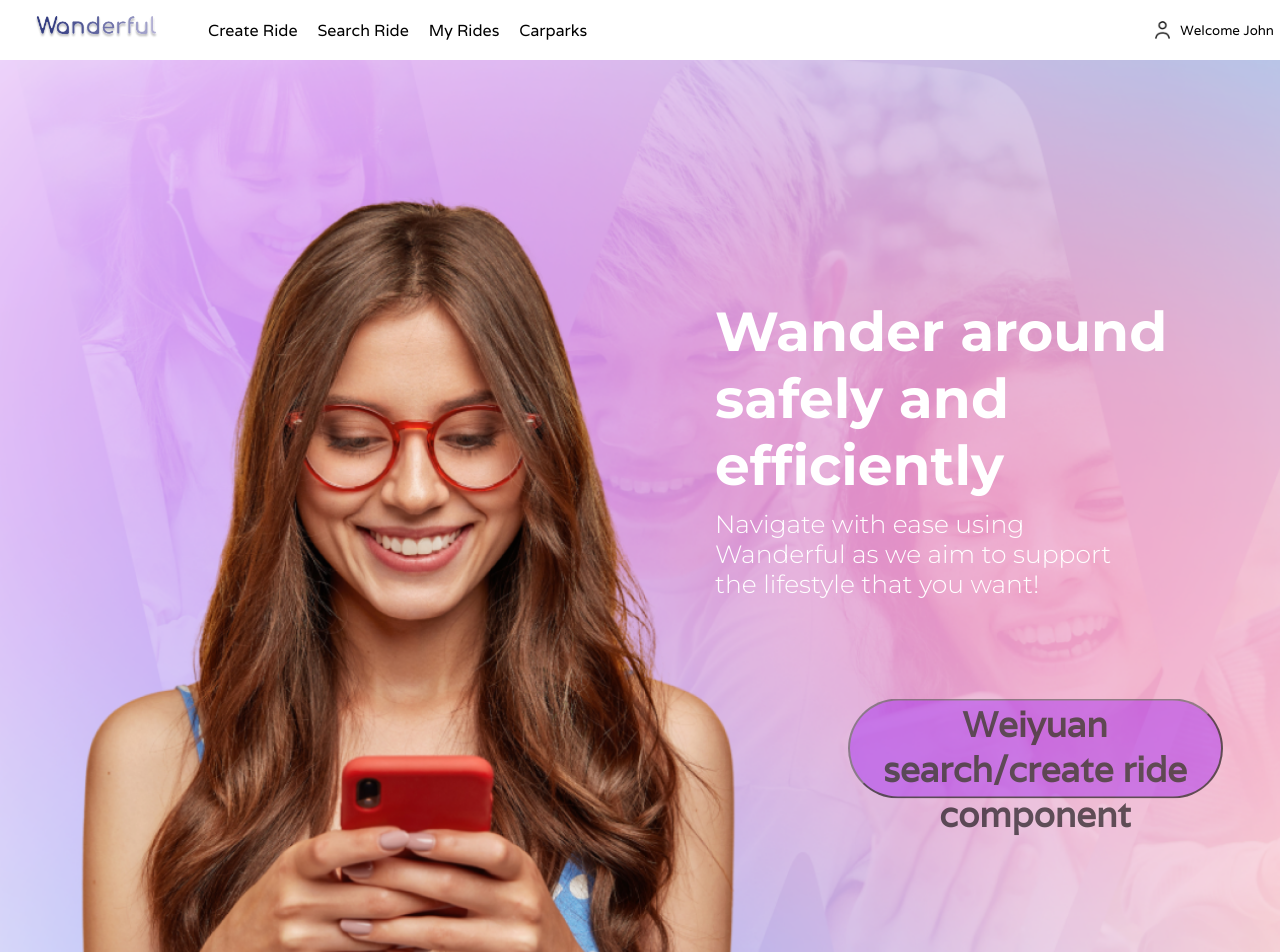
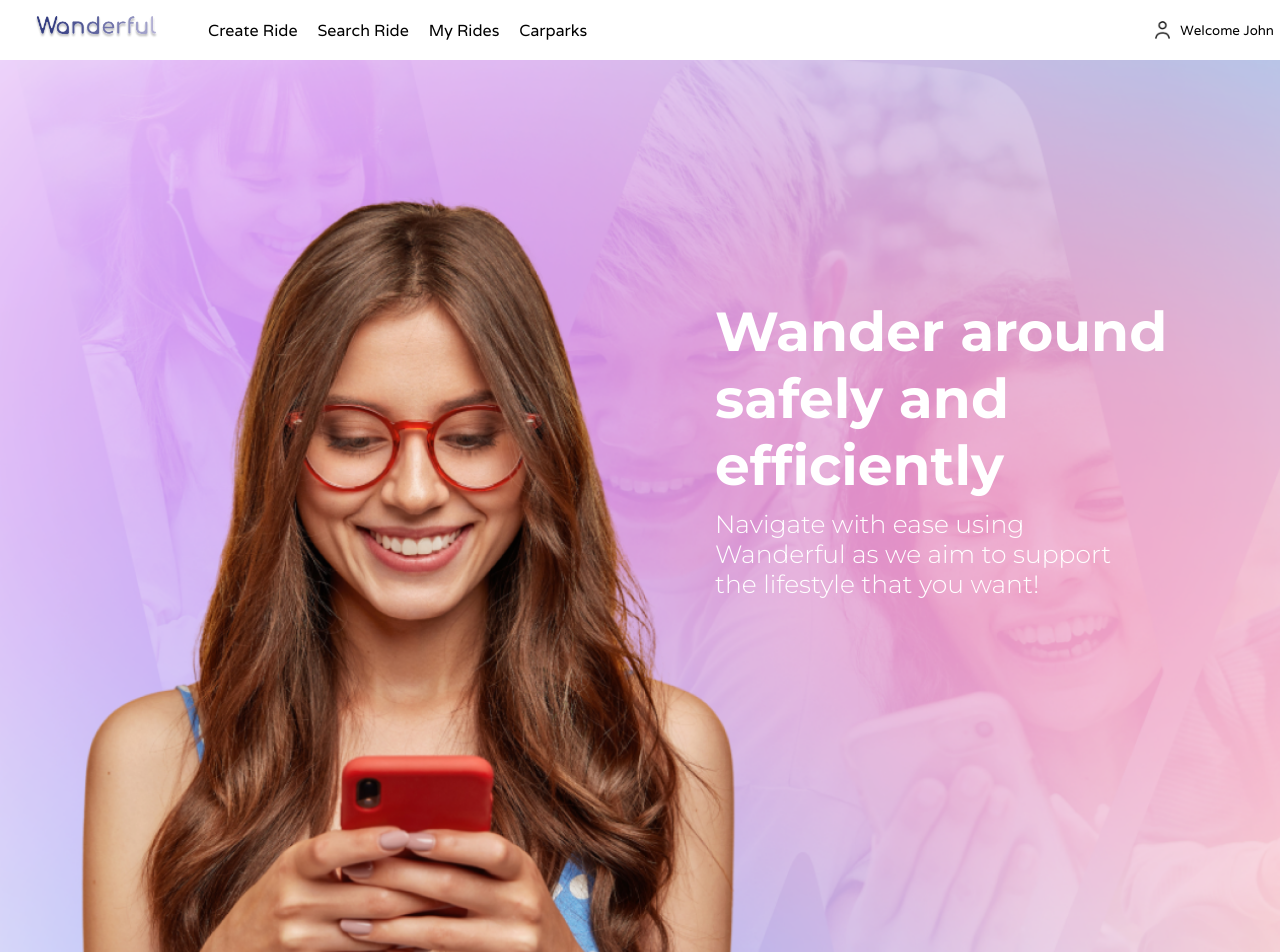
Before and after one commit to weiyuan12/Software-Eng, a React (Vite) app: page / in a window 1280 px wide. Shown: the top 952 px of the page. Built offline with nearby package versions, Linux system fonts and the light colour scheme; what google-maps-react would draw is missing.

Commit message:
minoreditstoentrancescreen

```diff
--- a/src/components/EntranceScreen.jsx
+++ b/src/components/EntranceScreen.jsx
@@ -16,13 +16,6 @@ export default function EntranceScreen(){
                     <p className='textsub'>
                         Navigate with ease using Wanderful as we aim to support the lifestyle that you want!
                     </p>
-                    <div className='bookride'>
-                        <button className='bookridebutton'>
-                            <Link to ={user.id ? "/main" : "/login"}>
-                                Weiyuan search/create ride component
-                            </Link>
-                        </button>
-                    </div>
                 </div>
             </div>
 
```
